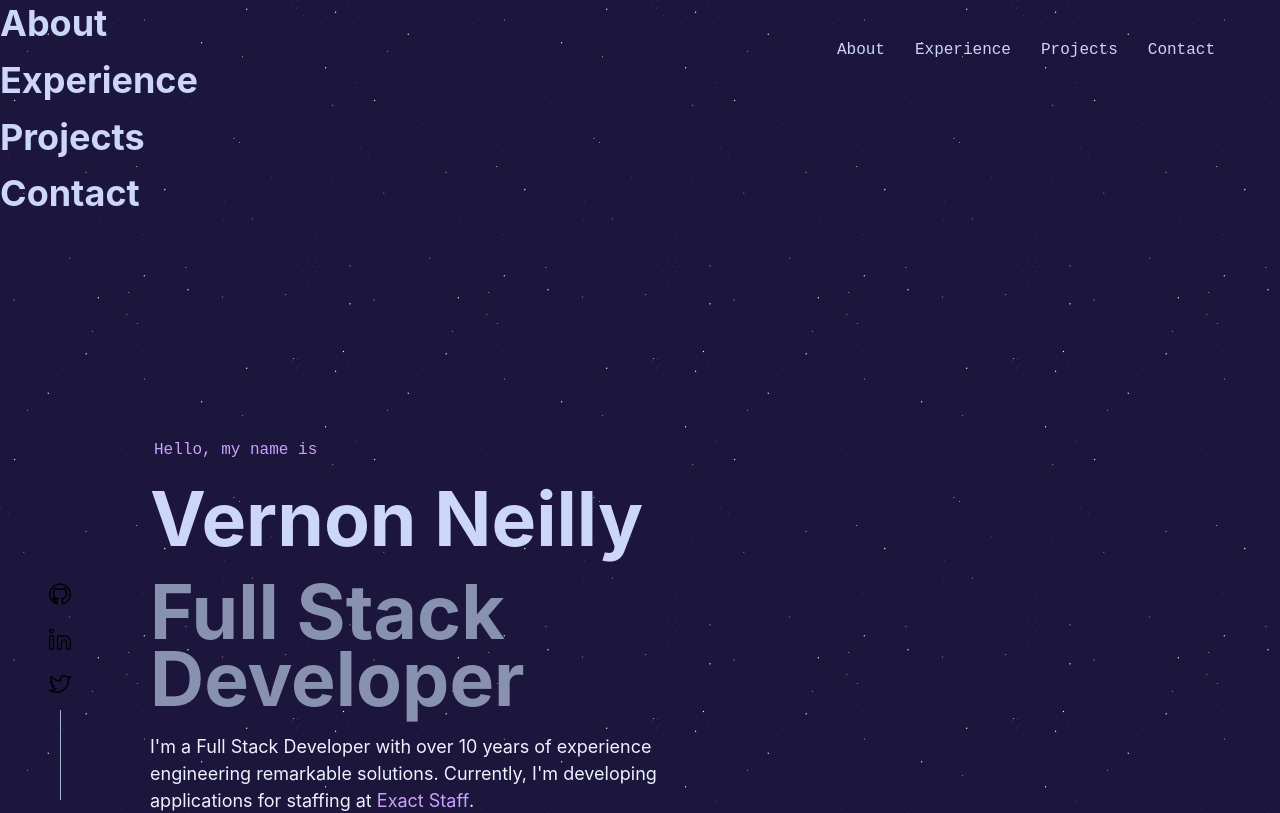
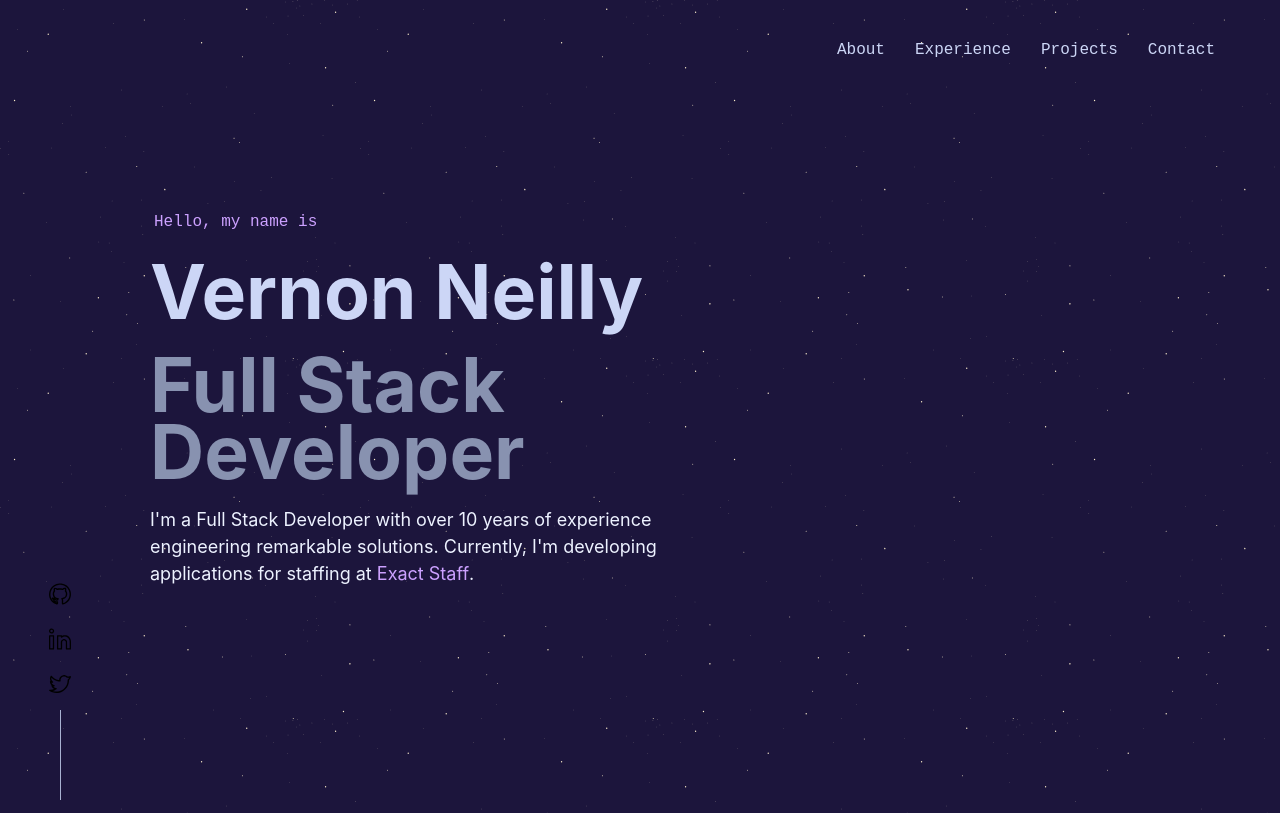
Before and after one commit to neillydev/v2, a Next.js app: page / in a window 1280 px wide. Shown: the top 813 px of the page. Built offline with nearby package versions, Linux system fonts and the light colour scheme.

Commit message:
remove close animation temporarily

```diff
--- a/src/components/ContainerBlock.tsx
+++ b/src/components/ContainerBlock.tsx
@@ -50,7 +50,7 @@ export default function ContainerBlock({ children, ...customMeta }: any) {
       </Head>
       <div className="containerBlock">
         <NavBar />
-        <HamburgerMenu />
+        {navOpen ? <HamburgerMenu /> : null}
         <Socials />
         <div className="mainContent">
             <main className={styles.mainContainer}>
--- a/src/components/HamburgerMenu.tsx
+++ b/src/components/HamburgerMenu.tsx
@@ -6,7 +6,7 @@ const HamburgerMenu = () => {
   const navOpen = useNav();
 
   return (
-    <div className={`${styles.hamburgerMenu} ${navOpen ? styles.hamburgerOpen : styles.hamburgerMenuClose }`}>
+    <div className={`${styles.hamburgerMenu} ${navOpen ? styles.hamburgerOpen : '' }`}>
       <div className={styles.hamburgerWrapper}>
         <div className={styles.hamburgerItem}>
           <h1>About</h1>
--- a/styles/Hamburger.module.css
+++ b/styles/Hamburger.module.css
@@ -23,7 +23,7 @@
 }
 
 .hamburgerContainer span {
-    display: block;
+    display: none;
     width: 2rem;
     height: 3px;
     margin-top: 0.25rem;
@@ -31,8 +31,20 @@
     transition: all 100ms ease-in-out;
 }
 
+.hamburgerMenu {
+    display: none;
+}
+
 @media screen and (max-width: 930px) {
     .hamburgerContainer {
+        display: block;
+    }
+
+    .hamburgerContainer span {
+        display: block;
+    }
+
+    .hamburgerMenu {
         display: block;
     }
 
@@ -75,12 +87,12 @@
     }
 
     .hamburgerOpen {
-        animation: hamburgerOpen 0.175s cubic-bezier(0.55, 0.055, 0.675, 0.19) forwards
+        animation: hamburgerOpen 0.175s cubic-bezier(0.55, 0.055, 0.675, 0.19) forwards;
     }
 
-    .hamburgerMenuClose {
+    /* .hamburgerMenuClose {
         animation: hamburgerClose 0.175s cubic-bezier(0.55, 0.055, 0.675, 0.19) forwards;
-    }
+    } */
 
     .hamburgerWrapper {
         display: flex;
```
